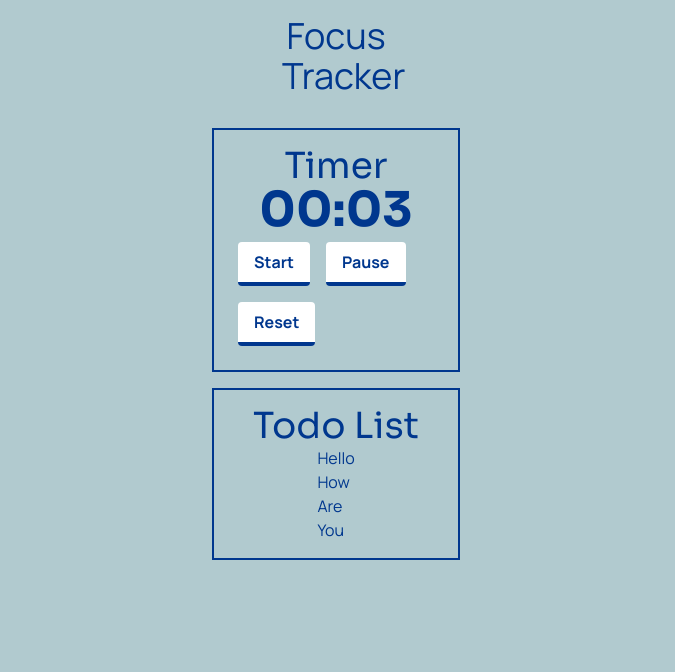
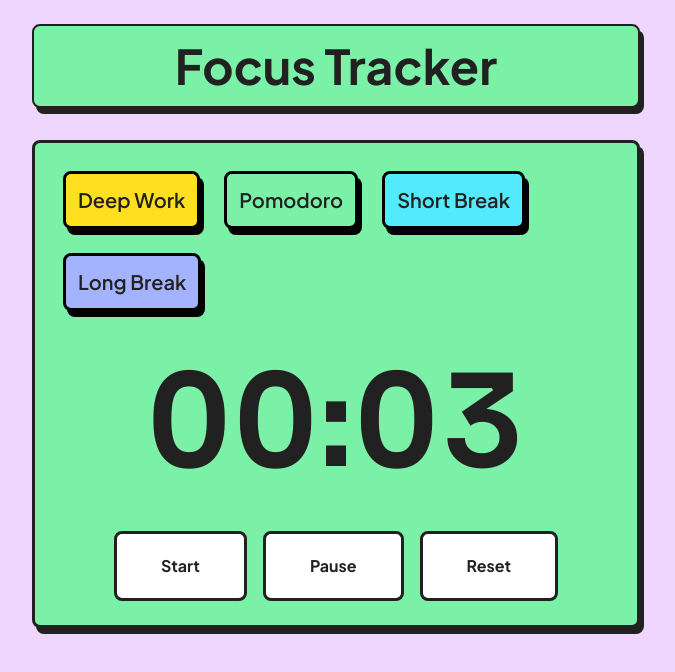
Before and after one commit to th3m45t3rm1nd/focus-tracker, a Next.js app: page / in a window 1280 px wide. Shown: the top 672 px of the page, without its empty margins (304-979 px from the left). Built offline with nearby package versions, Linux system fonts and the light colour scheme.

Commit message:
UI Changes

```diff
--- a/app/components/Header.tsx
+++ b/app/components/Header.tsx
@@ -1,7 +1,7 @@
 export default function Header() {
   return (
-    <div className="w-1/2 mx-auto p-4">
-      <h1 className="text-4xl text-center">Focus Tracker</h1>
+    <div className="my-2 p-4">
+      <h1 className="bg-green-300 font-sans font-bold text-5xl text-center border-2 p-4 rounded-lg shadow-[4px_6px_0_0]">Focus Tracker</h1>
     </div>
   )
 }
--- a/app/components/Timer.tsx
+++ b/app/components/Timer.tsx
@@ -1,5 +1,6 @@
-import { useState } from "react"
+import { use, useState } from "react"
 import TimerButtons from "./TimerButtons"
+import TimerOptions from "./TimerOptions";
 export default function Timer() {
   const [timeLeft, setTimeLeft] = useState(3);
   const [isRunning, setIsRunning] = useState(false);
@@ -44,10 +45,9 @@ export default function Timer() {
   const secStr = String(sec).padStart(2, "0");
 
   return (
-    <div className="m-4 p-4 border-2 border-solid flex items-center justify-center flex-col">
-      <h1 className="font-mono text-4xl text-center">Timer</h1>
-      <h3 className="text-5xl font-mono font-bold">{minStr}:{secStr}</h3>
-
+    <div className="bg-green-300 shadow-[4px_6px_0_0] rounded-lg m-4 p-4 border-3 border-solid flex items-center justify-center flex-col ">
+      <TimerOptions />
+      <h3 className="text-9xl font-mono font-semibold py-9 [font-variant-numeric:tabular-nums]">{minStr}:{secStr}</h3>
       <TimerButtons
         onStart={startTimer}
         onPause={pauseTimer}
--- a/app/components/TimerButtons.tsx
+++ b/app/components/TimerButtons.tsx
@@ -7,9 +7,9 @@ type TimerButtonProps = {
 export default function TimerButtons({ onStart, onPause, onReset }: TimerButtonProps) {
   return (
     <div>
-      <button className="bg-white m-2 font-bold py-2 px-4 rounded border-b-4" onClick={onStart}>Start</button>
-      <button className="bg-white m-2 font-bold py-2 px-4 rounded border-b-4" onClick={onPause}>Pause</button>
-      <button className="bg-white m-2 font-bold py-2 px-4 rounded border-b-4" onClick={onReset}>Reset</button>
-    </div>
+      <button className="bg-white m-2 font-bold py-5 px-11 rounded-lg border-3 shadow-[0_0_0_0] hover:shadow-[4px_6px_0_0] transition-duration-1000" onClick={onStart}>Start</button>
+      <button className="bg-white m-2 font-bold py-5 px-11 rounded-lg border-3 shadow-[0_0_0_0] hover:shadow-[4px_6px_0_0] transition-duration-1000" onClick={onPause}>Pause</button>
+      <button className="bg-white m-2 font-bold py-5 px-11 rounded-lg border-3 shadow-[0_0_0_0] hover:shadow-[4px_6px_0_0] transition-duration-1000" onClick={onReset}>Reset</button>
+    </div >
   )
 }
--- /dev/null
+++ b/app/components/TimerOptions.tsx
@@ -0,0 +1,12 @@
+export default function TimerOptions() {
+  return (
+    <div>
+      <button className="bg-yellow-300 font-sans font-semibold text-xl text-center p-3 m-3 border-3 border-black rounded-lg shadow-[4px_6px_0_0_black] hover:shadow-[2px_3px_0_0_black] hover:translate-x-[2px] hover:translate-y-[3px] active:shadow-[0px_0px_0_0_black] active:translate-x-[4px] active:translate-y-[6px] transition-all duration-75 ease-out select-none cursor-pointer transform-gpu">Deep Work</button>
+      <button className="bg-green-300 font-sans font-semibold text-xl text-center p-3 m-3 border-3 border-black rounded-lg shadow-[4px_6px_0_0_black] hover:shadow-[2px_3px_0_0_black] hover:translate-x-[2px] hover:translate-y-[3px] active:shadow-[0px_0px_0_0_black] active:translate-x-[4px] active:translate-y-[6px] transition-all duration-75 ease-out select-none cursor-pointer transform-gpu">Pomodoro</button>
+      <button className="bg-cyan-300 font-sans font-semibold text-xl text-center p-3 m-3 border-3 border-black rounded-lg shadow-[4px_6px_0_0_black] hover:shadow-[2px_3px_0_0_black] hover:translate-x-[2px] hover:translate-y-[3px] active:shadow-[0px_0px_0_0_black] active:translate-x-[4px] active:translate-y-[6px] transition-all duration-75 ease-out select-none cursor-pointer transform-gpu">Short Break</button>
+      <button className="bg-indigo-300 font-sans font-semibold text-xl text-center p-3 m-3 border-3 border-black rounded-lg shadow-[4px_6px_0_0_black] hover:shadow-[2px_3px_0_0_black] hover:translate-x-[2px] hover:translate-y-[3px] active:shadow-[0px_0px_0_0_black] active:translate-x-[4px] active:translate-y-[6px] transition-all duration-75 ease-out select-none cursor-pointer transform-gpu">Long Break</button>
+    </div>
+
+  )
+
+}
--- a/app/globals.css
+++ b/app/globals.css
@@ -1,14 +1,14 @@
 @import "tailwindcss";
 
 :root {
-  --background: #b1cacf;
-  --foreground: #00378e;
+  --background: #efd6fe;
+  --foreground: #212121;
 }
 
 @theme inline {
   --color-background: var(--background);
   --color-foreground: var(--foreground);
-  --font-sans: var(--font-manrope);
+  --font-sans: var(--font-plus-jakarta-sans);
   --font-mono: var(--font-sora);
 }
 
@@ -22,6 +22,6 @@
 body {
   background: var(--background);
   color: var(--foreground);
-  font-family: Manrope, Sora, sans-serif;
+  font-family: 'Plus Jakarta Sans', 'Public Sans', Sora, sans-serif;
 
 }
--- a/app/layout.tsx
+++ b/app/layout.tsx
@@ -1,5 +1,5 @@
 import type { Metadata } from "next";
-import { Manrope, Sora } from 'next/font/google'
+import { Public_Sans, Manrope, Sora, Plus_Jakarta_Sans } from 'next/font/google'
 import "./globals.css";
 
 const manrope = Manrope({
@@ -9,6 +9,16 @@ const manrope = Manrope({
 
 const sora = Sora({
   variable: "--font-sora",
+  subsets: ["latin"],
+})
+
+const publicSans = Public_Sans({
+  variable: "--font-public-sans",
+  subsets: ["latin"],
+})
+
+const plusJakartaSans = Plus_Jakarta_Sans({
+  variable: "--font-plus-jakarta-sans",
   subsets: ["latin"],
 })
 
@@ -25,7 +35,7 @@ export default function RootLayout({
   return (
     <html lang="en">
       <body
-        className={`${manrope.variable} ${sora.variable} antialiased`}
+        className={`${publicSans.variable} ${plusJakartaSans.variable} ${manrope.variable} ${sora.variable} antialiased`}
       >
         {children}
       </body>
--- a/app/page.tsx
+++ b/app/page.tsx
@@ -5,10 +5,9 @@ import TodoList from "./components/TodoList";
 
 export default function Home() {
   return (
-    <div className="mx-125">
+    <div className="w-1/2 mx-auto">
       <Header />
       <Timer />
-      <TodoList />
     </div>
   );
 }
--- /dev/null
+++ b/tailwind.config.js
@@ -0,0 +1,31 @@
+// tailwind.config.js
+/** @type {import('tailwindcss').Config} */
+module.exports = {
+  // 1. Where Tailwind scans for classes (crucial for JIT compilation)
+  content: [
+    "./src/**/*.{html,js}", // Common path for HTML/JS files in a 'src' folder
+    "./*.html",             // For HTML files directly in the project root
+    // Add other paths as needed, e.g., for frameworks:
+    // "./pages/**/*.{js,ts,jsx,tsx}", // For Next.js
+    // "./components/**/*.{js,ts,jsx,tsx}", // For React/Vue components
+  ],
+  // 2. Theme configuration (where you extend/override Tailwind's defaults)
+  theme: {
+    extend: {
+      // This is where you would add your custom colors, fonts, spacing, etc.
+      // Example:
+      colors: {
+      },
+      // spacing: {
+      //   '128': '32rem',
+      //   '144': '36rem',
+      // },
+      // fontFamily: {
+      //   'sans': ['Inter', 'ui-sans-serif', 'system-ui'],
+      //   'serif': ['Merriweather', 'serif'],
+      // },
+    },
+  },
+  // 3. Plugins (for adding custom utilities, components, etc.)
+  plugins: [],
+}
```
